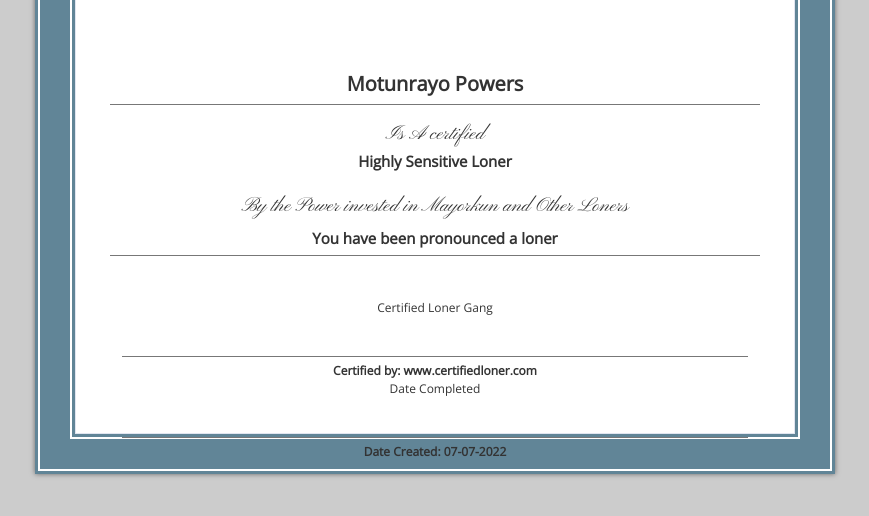
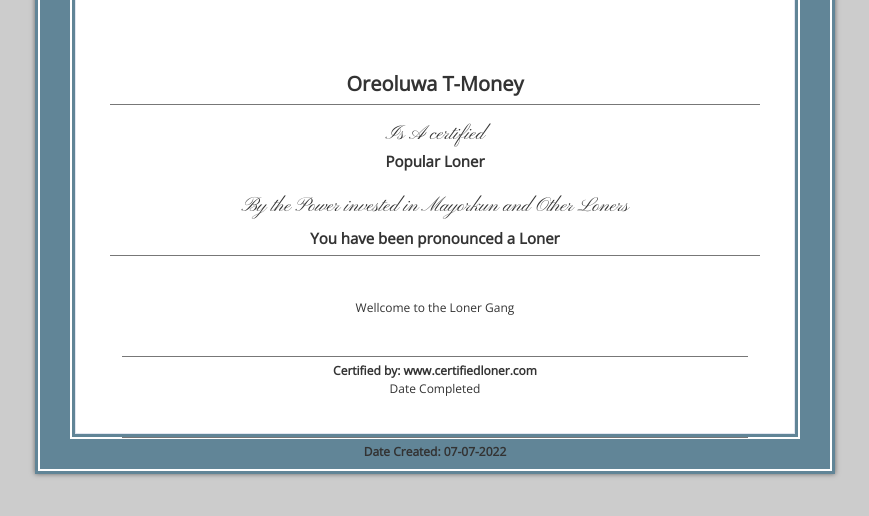
Before and after one commit to mospakles/certified-loner, a plain HTML site: page certificate.html in a window 1280 px wide. Shown: the part 146-662 px from the top of the page, without its empty margins (205-1074 px from the left). Drawn offline with nearby package versions, Linux system fonts and the light colour scheme.

```diff
--- a/certificate.html
+++ b/certificate.html
@@ -32,7 +32,7 @@
                             <div class="row">
                                 <div class="col-xs-2"><!-- LEAVE EMPTY --></div>
                                 <div class="pm-certificate-name underline margin-0 col-xs-8 text-center">
-                                    <span class="pm-name-text bold">Motunrayo Powers</span>
+                                    <span class="pm-name-text bold">Oreoluwa T-Money</span>
                                 </div>
                                 <div class="col-xs-2"><!-- LEAVE EMPTY --></div>
                             </div>
@@ -43,7 +43,7 @@
                                 <div class="col-xs-2"><!-- LEAVE EMPTY --></div>
                                 <div class="pm-earned col-xs-8 text-center">
                                     <span class="pm-earned-text padding-0 block cursive">Is  A certified</span>
-                                    <span class="pm-credits-text block bold sans">Highly Sensitive Loner</span>
+                                    <span class="pm-credits-text block bold sans">Popular Loner</span>
                                 </div>
                                 <div class="col-xs-2"><!-- LEAVE EMPTY --></div>
                                 <div class="col-xs-12"></div>
@@ -64,7 +64,7 @@
                             <div class="row">
                                 <div class="col-xs-2"><!-- LEAVE EMPTY --></div>
                                 <div class="pm-course-title underline col-xs-8 text-center">
-                                    <span class="pm-credits-text block bold sans">You have been pronounced a loner</span>
+                                    <span class="pm-credits-text block bold sans">You have been pronounced a Loner</span>
                                 </div>
                                 <div class="col-xs-2"><!-- LEAVE EMPTY --></div>
                             </div>
@@ -75,7 +75,7 @@
                         <div class="row">
                             <div class="pm-certificate-footer">
                                 <div class="col-xs-4 pm-certified col-xs-4 text-center">
-                                    <span class="pm-credits-text block sans">Certified Loner Gang</span>
+                                    <span class="pm-credits-text block sans">Wellcome to the Loner Gang</span>
                                     <span class="pm-empty-space block underline"></span>
                                     <span class="bold block">Certified by: www.certifiedloner.com</span>
                                 </div>
```
Also changed, not shown: certificate-form.html (+1 -1 lines).
